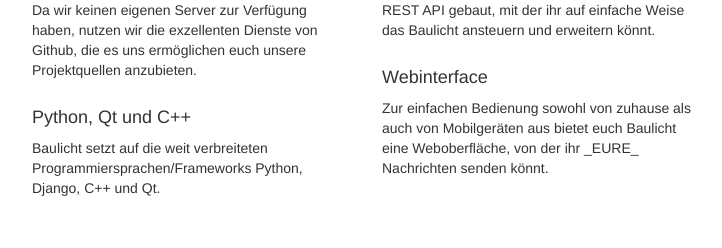
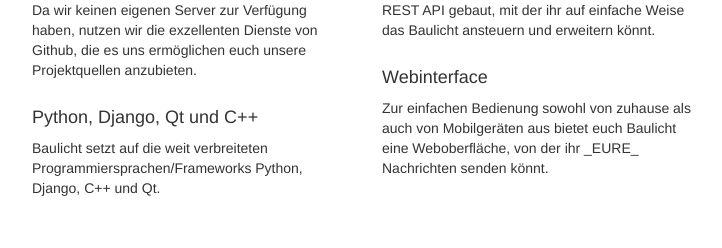
Before and after one commit to elnappo/Baulicht, a Django app: page / in a window 1280 px wide. Shown: the part 925-1173 px from the top of the page, without its empty margins (273-995 px from the left). Run offline with Django 3.2, Linux system fonts and the light colour scheme; parts of the project's set-up code (start-up, migrations or seed data) failed here and were passed over; some libraries are stand-ins or nearby versions.

Commit message:
Added Django

```diff
--- a/Webinterface/main/templates/index.html
+++ b/Webinterface/main/templates/index.html
@@ -24,7 +24,7 @@
           <p>Da wir keinen eigenen Server zur Verfügung haben, nutzen wir die exzellenten Dienste von Github, die es uns
           ermöglichen euch unsere Projektquellen anzubieten.</p>
 
-          <h4>Python, Qt und C++</h4>
+          <h4>Python, Django, Qt und C++</h4>
           <p>Baulicht setzt auf die weit verbreiteten Programmiersprachen/Frameworks Python, Django, C++ und Qt.</p>
         </div>
 
```
